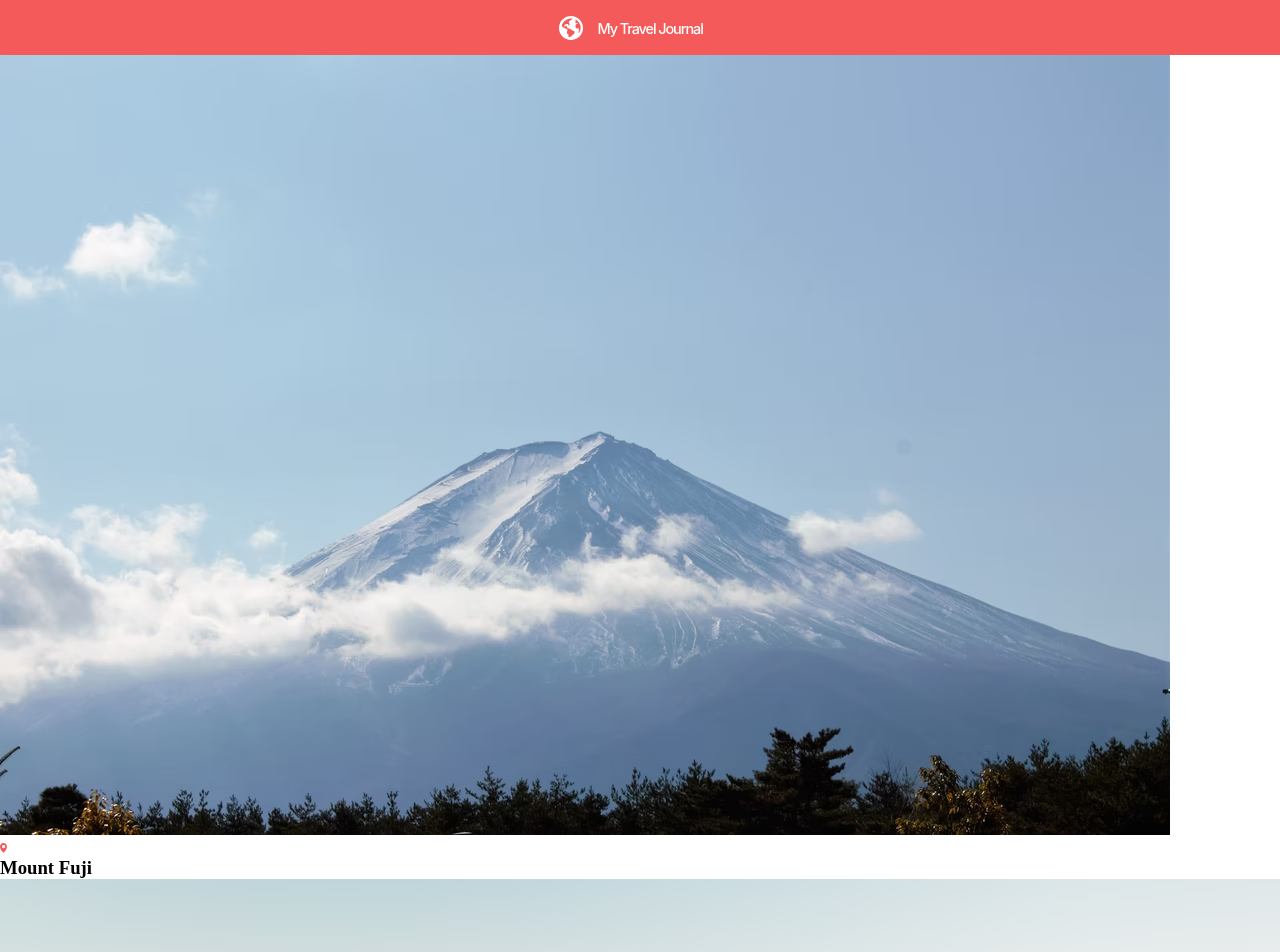
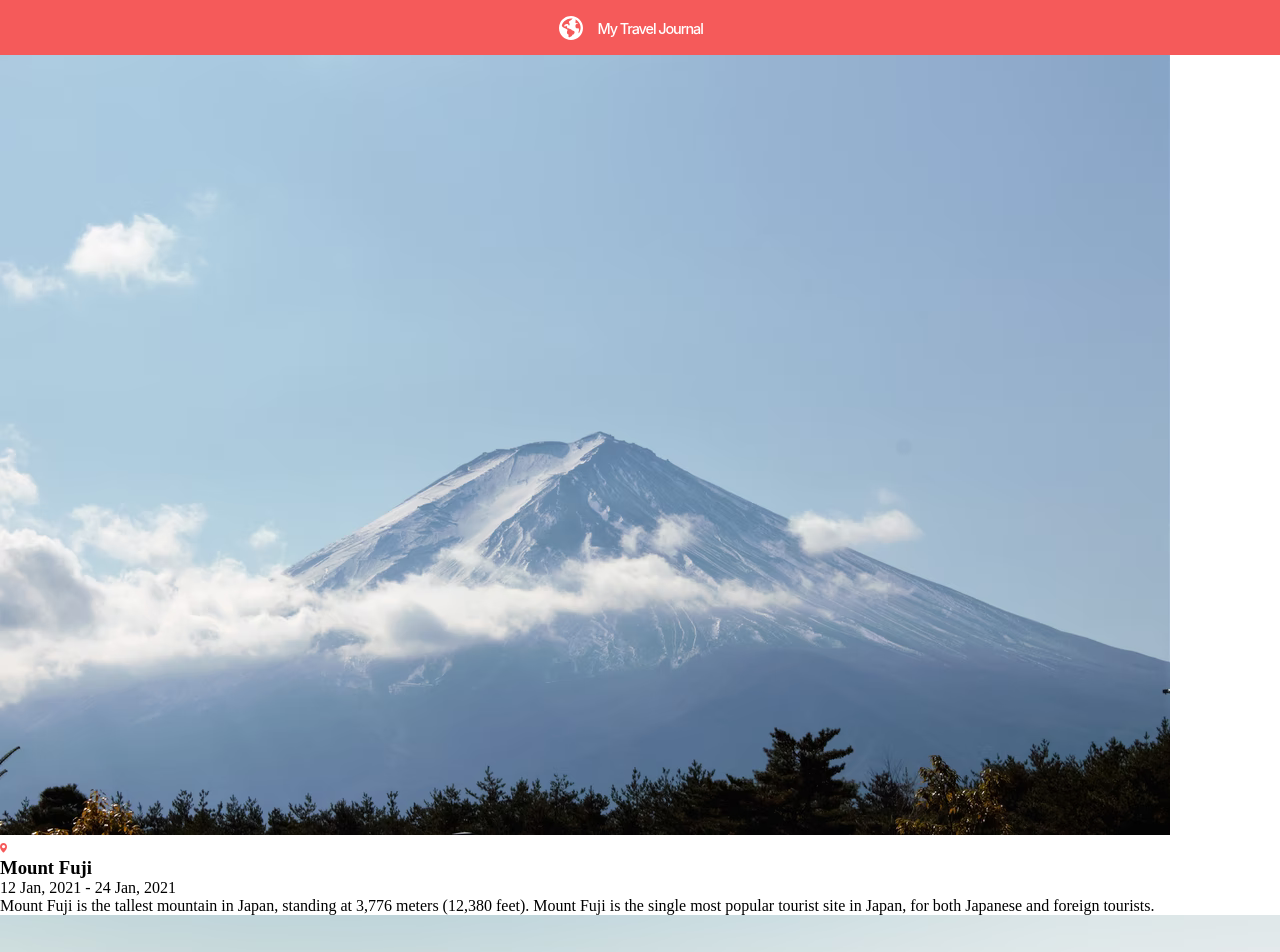
Before and after one commit to tahaminachy43/travel-journey, a React (Vite) app: page / in a window 1280 px wide. Shown: the top 952 px of the page. Built offline with nearby package versions, Linux system fonts and the light colour scheme.

Commit message:
bug for proptypes

```diff
--- a/src/body.jsx
+++ b/src/body.jsx
@@ -8,13 +8,15 @@ function Body(props){
             <div>
                 <img src={props.item.locater} alt = "locater"/>
                 <h3> {props.item.title}</h3>
+                <p>{props.item.timeline}</p>
+                <p>{props.item.talk}</p>
             </div>
         </div>
 
     )
 }
 
-Body.prototype = {
+Body.propTypes = {
     item: PropTypes.shape({
         img: PropTypes.string.isRequired,
         locater: PropTypes.string.isRequired,
```
